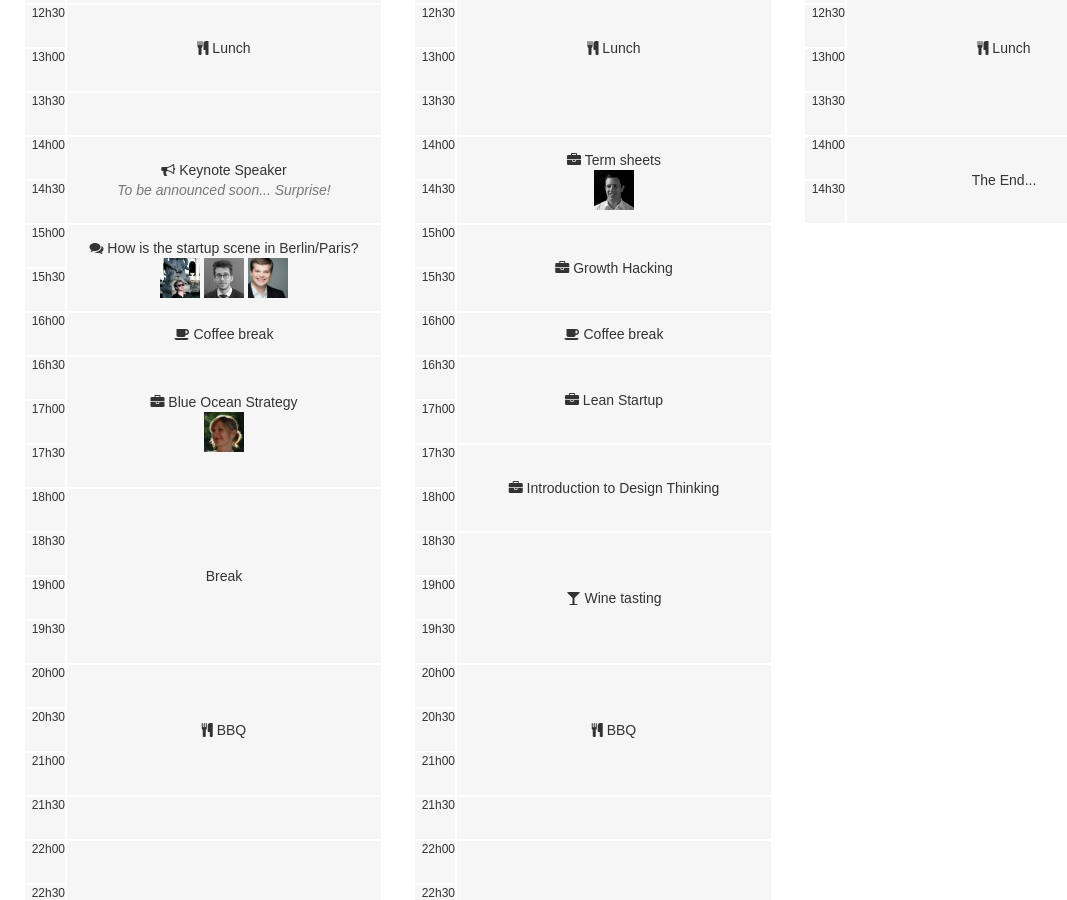
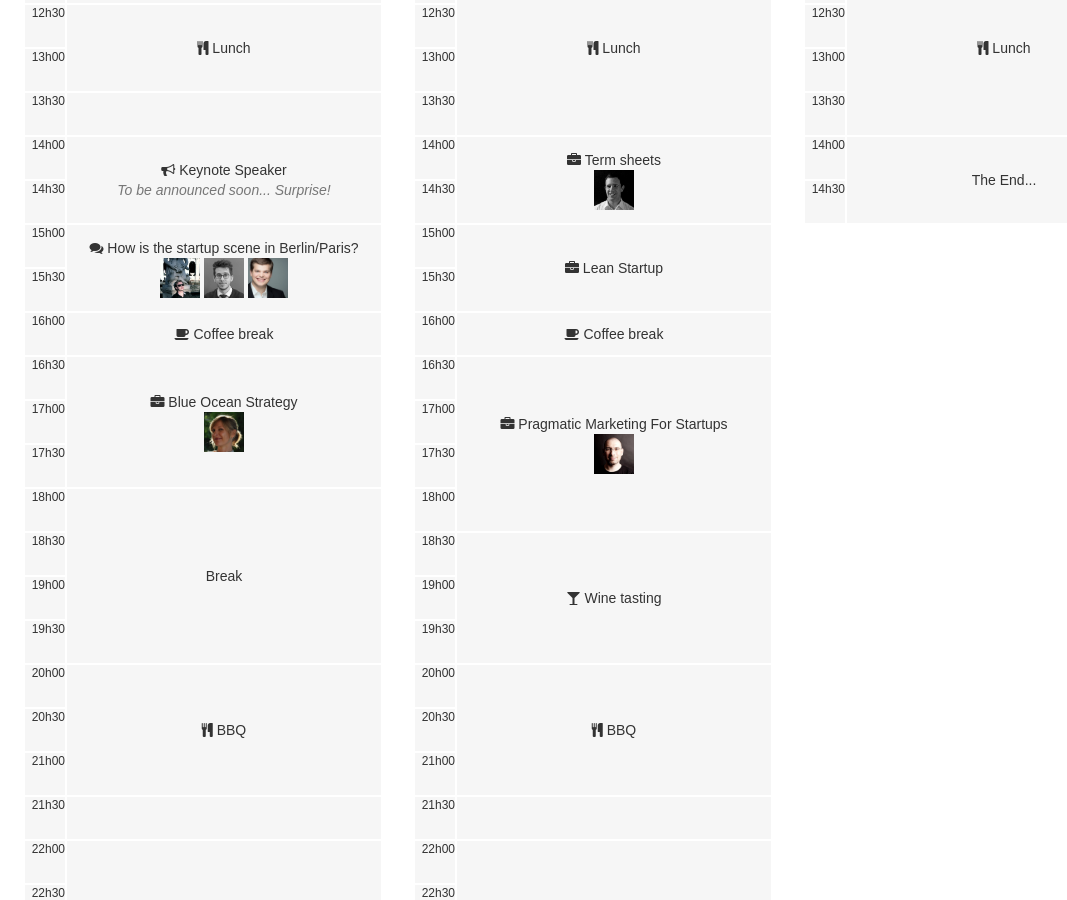
Before and after one commit to brakotozafy/geeksonafarm, a Jekyll site: the page built from index.html, in a window 1280 px wide and 900 px high, scrolled down 2212 px. Shown: the whole window, without its empty margins (47-1114 px from the left). Built offline with Jekyll 4.4.1, drawn with Linux system fonts in a browser that asks for light colours; nearby versions of some CDN libraries; some web fonts are replaced; Markdown is read by kramdown in place of the engine named in the settings; comment, search, counter and statistics services are not loaded.

Commit message:
new workshop announced

```diff
--- a/_includes/day2.html
+++ b/_includes/day2.html
@@ -69,7 +69,7 @@
     <tr>
       <td>15h00</td>
       <td rowspan="2" colspan="2">
-        <i class="fa fa-briefcase" title="Workshop"></i> Growth Hacking
+        <i class="fa fa-briefcase" title="Workshop"></i> Lean Startup
       </td>
     </tr>
     <tr>
@@ -81,8 +81,11 @@
     </tr>
     <tr>
       <td>16h30</td>
-      <td rowspan="2" colspan="2">
-        <i class="fa fa-briefcase" title="Workshop"></i> Lean Startup
+      <td rowspan="4" colspan="2">
+        <i class="fa fa-briefcase" title="Workshop"></i> Pragmatic Marketing For Startups
+        <br/>
+        {% assign item = 'Leo Exter' %}
+        {% include speaker.html %}
       </td>
     </tr>
     <tr>
@@ -90,9 +93,6 @@
     </tr>
     <tr>
       <td>17h30</td>
-      <td rowspan="2" colspan="2">
-        <i class="fa fa-briefcase" title="Workshop"></i> Introduction to Design Thinking
-      </td>
     </tr>
     <tr>
       <td>18h00</td>
```
